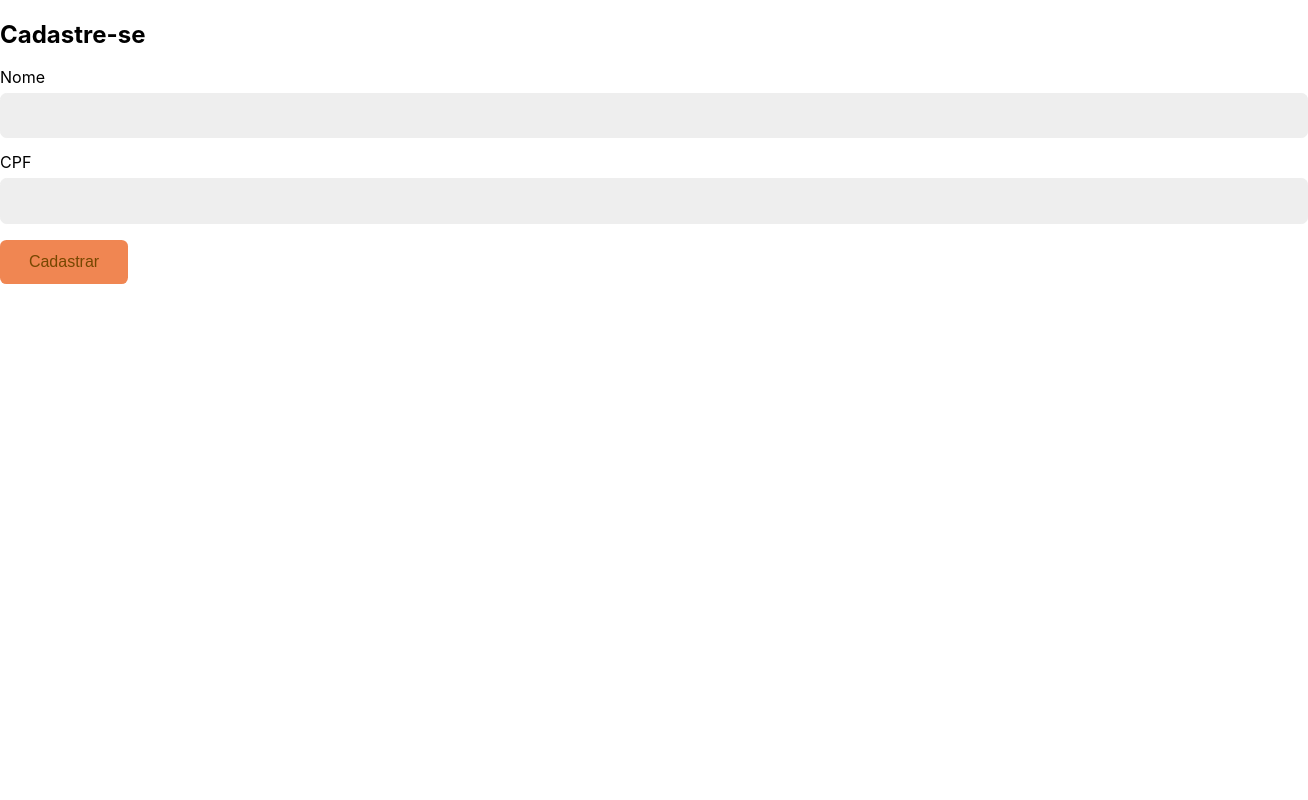
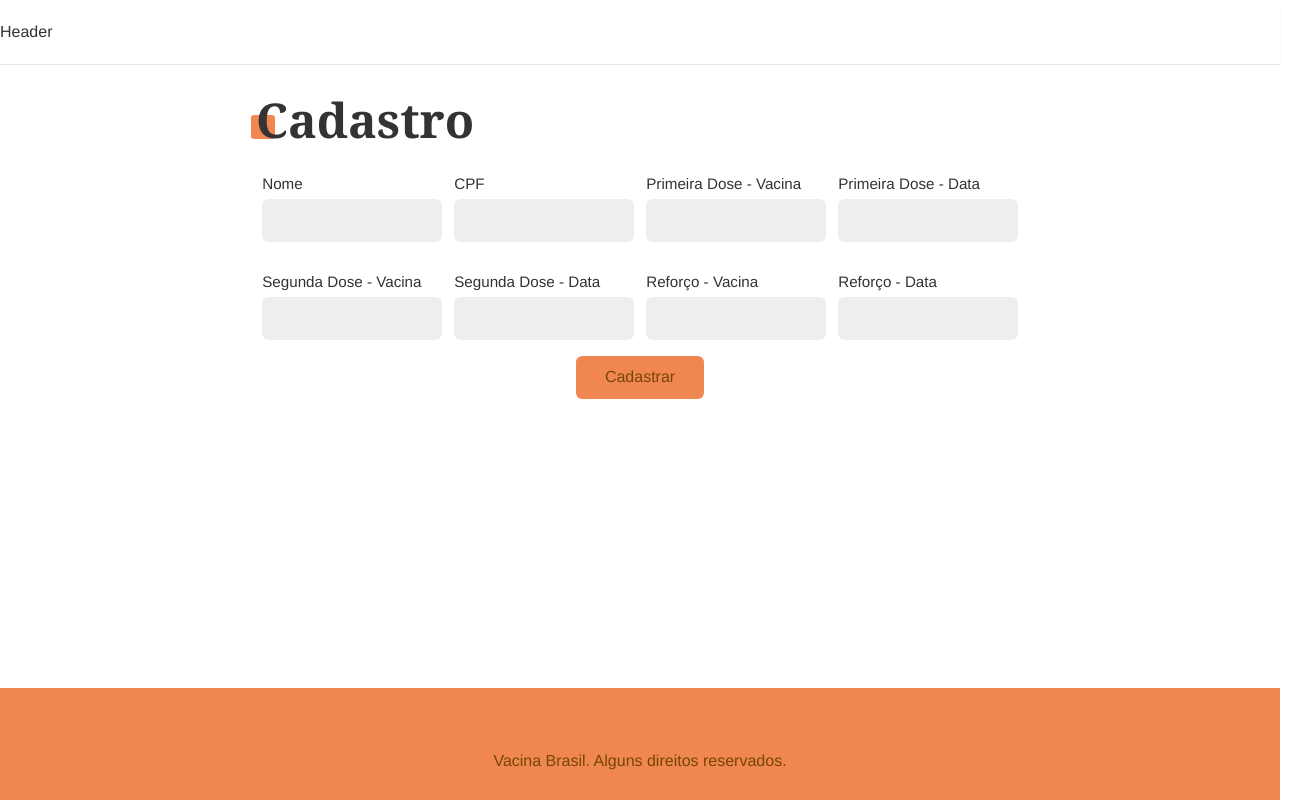
Before and after one commit to eduardopds/vacinabrasil, a React (Create React App) app in the folder frontend/: page /cadastro in a window 1280 px wide. Shown: the whole page, 1308 px wide, since content can reach past the window. Built offline with nearby package versions, Linux system fonts and the light colour scheme.

Commit message:
Tela de cadastro implementada

```diff
--- a/frontend/src/App.css
+++ b/frontend/src/App.css
@@ -1,38 +1,117 @@
-.App {
-  text-align: center;
+* {
+  box-sizing: border-box;
 }
 
-.App-logo {
-  height: 40vmin;
-  pointer-events: none;
+body {
+  margin: 0px;
+  color: #333;
+  --type-first: Helvetica, Arial, sans-serif;
+  --type-second: "Spectral", georgia;
+  font-family: var(--type-first);
 }
 
-@media (prefers-reduced-motion: no-preference) {
-  .App-logo {
-    animation: App-logo-spin infinite 20s linear;
+h1,
+h2,
+h3,
+h4,
+p {
+  margin: 0px;
+}
+
+ul,
+li {
+  list-style: none;
+  padding: 0px;
+  margin: 0px;
+}
+
+img {
+  display: block;
+  max-width: 100%;
+}
+
+button,
+input {
+  display: block;
+  font-size: 1rem;
+  font-family: var(--type-first);
+  color: #333;
+}
+
+a {
+  text-decoration: none;
+  color: #333;
+}
+
+.container {
+  max-width: 50rem;
+  padding: 0 1rem;
+  margin: 0 auto;
+}
+
+.mainContainer {
+  margin-top: 2rem;
+}
+
+.animeLeft {
+  opacity: 0;
+  transform: translateX(-20px);
+  animation: animeLeft 0.3s forwards;
+}
+
+@keyframes animeLeft {
+  to {
+    opacity: 1;
+    transform: initial;
   }
 }
 
-.App-header {
-  background-color: #282c34;
-  min-height: 100vh;
-  display: flex;
-  flex-direction: column;
-  align-items: center;
-  justify-content: center;
-  font-size: calc(10px + 2vmin);
-  color: white;
+.title {
+  font-family: var(--type-second);
+  line-height: 1;
+  font-size: 3rem;
+  margin: 1rem 0;
+  position: relative;
+  z-index: 1;
 }
 
-.App-link {
-  color: #61dafb;
+.title::after {
+  content: "";
+  display: block;
+  width: 1.5rem;
+  height: 1.5rem;
+  background: #f08652;
+  position: absolute;
+  bottom: 5px;
+  left: -5px;
+  border-radius: 0.2rem;
+  z-index: -1;
 }
 
-@keyframes App-logo-spin {
-  from {
-    transform: rotate(0deg);
-  }
-  to {
-    transform: rotate(360deg);
-  }
+.App {
+  display: grid;
+  grid-template-rows: 5rem 1fr 7rem;
+  min-height: 100vh;
+  grid-template-areas:
+    "header"
+    "content"
+    "footer";
 }
+
+.AppBody {
+  grid-area: content;
+  min-height: 100%;
+}
+
+Header {
+  grid-area: header;
+  position: fixed;
+}
+
+Footer {
+  grid-area: footer;
+}
+
+.VictoryContainer {
+  height: initial !important;
+}
--- a/frontend/src/App.js
+++ b/frontend/src/App.js
@@ -3,15 +3,23 @@ import Listagem from "./Components/Listagem";
 import { BrowserRouter, Routes, Route } from "react-router-dom";
 import React from "react";
 import UserCreate from "./Components/User/UserCreate";
+import Header from "./Components/Header";
+import Footer from "./Components/Footer";
 
 const App = () => {
   return (
+    <div className="App">
       <BrowserRouter>
+        <Header />
+        <main className="AppBody">
           <Routes>
             <Route path={"/"} element={<Listagem filter="default" />} />
             <Route path={"/cadastro"} element={<UserCreate></UserCreate>} />
           </Routes>
+        </main>
+        <Footer />
       </BrowserRouter>
+    </div>
   );
 };
 
--- /dev/null
+++ b/frontend/src/Components/Footer.js
@@ -0,0 +1,12 @@
+import React from "react";
+import styles from "./Footer.module.css";
+
+const Footer = () => {
+  return (
+    <footer className={styles.footer}>
+      <p>Vacina Brasil. Alguns direitos reservados.</p>
+    </footer>
+  );
+};
+
+export default Footer;
--- /dev/null
+++ b/frontend/src/Components/Footer.module.css
@@ -0,0 +1,12 @@
+.footer {
+  background: #f08652;
+  padding: 3rem 1rem 0 1rem;
+  text-align: center;
+  color: #764701;
+  width: 100%;
+  height: 7rem;
+}
+
+.footer p {
+  margin-top: 1rem;
+}
--- a/frontend/src/Components/Forms/Input.module.css
+++ b/frontend/src/Components/Forms/Input.module.css
@@ -6,7 +6,7 @@
   border: 1px solid #eee;
   display: block;
   width: 100%;
-  font-size: 1rem;
+  font-size: 0.85rem;
   padding: 0.8rem;
   border-radius: 0.4rem;
   background: #eee;
@@ -23,13 +23,7 @@
 
 .label {
   display: block;
-  font-size: 1rem;
+  font-size: 0.95rem;
   line-height: 1;
   padding-bottom: 0.5rem;
 }
-
-.error {
-  color: #f31;
-  font-size: 0.875rem;
-  margin-top: 0.25rem;
-}
--- /dev/null
+++ b/frontend/src/Components/Header.js
@@ -0,0 +1,15 @@
+import React from "react";
+import { Link } from "react-router-dom";
+import styles from "./Header.module.css";
+
+const Header = () => {
+  return (
+    <header className={styles.header}>
+      <nav className={styles.nav}>
+        <Link to="/">Header</Link>
+      </nav>
+    </header>
+  );
+};
+
+export default Header;
--- /dev/null
+++ b/frontend/src/Components/Header.module.css
@@ -0,0 +1,14 @@
+.header {
+  box-shadow: 0px 1px 1px rgba(0, 0, 0, 0.1);
+  width: 100%;
+  z-index: 100;
+  background: white;
+  top: 0px;
+}
+
+.nav {
+  display: flex;
+  justify-content: space-between;
+  align-items: center;
+  height: 4rem;
+}
--- a/frontend/src/Components/Listagem.css
+++ b/frontend/src/Components/Listagem.css
@@ -5,5 +5,5 @@ table {
 
 thead th {
   text-align: left;
-  border-bottom: 2px solid black;
+  border-bottom: 1.5px solid black;
 }
--- a/frontend/src/Components/User/User.js
+++ b/frontend/src/Components/User/User.js
@@ -1,5 +1,6 @@
 import React from "react";
 import "./User.css";
+import { dateToBrazil } from "../../dataUtil";
 
 const User = ({ user }) => {
   return (
@@ -7,11 +8,13 @@ const User = ({ user }) => {
       <td>{user.name}</td>
       <td>{user.cpf}</td>
       <td>{user.first_dose_vaccine ? user.first_dose_vaccine : "-"}</td>
-      <td>{user.first_dose_date ? user.first_dose_date : "-"}</td>
+      <td>{user.first_dose_date ? dateToBrazil(user.first_dose_date) : "-"}</td>
       <td>{user.second_dose_vaccine ? user.second_dose_vaccine : "-"}</td>
-      <td>{user.second_dose_date ? user.second_dose_date : "-"}</td>
+      <td>
+        {user.second_dose_date ? dateToBrazil(user.second_dose_date) : "-"}
+      </td>
       <td>{user.third_dose_vaccine ? user.third_dose_vaccine : "-"}</td>
-      <td>{user.third_dose_date ? user.third_dose_date : "-"}</td>
+      <td>{user.third_dose_date ? dateToBrazil(user.third_dose_date) : "-"}</td>
     </tr>
   );
 };
--- a/frontend/src/Components/User/UserCreate.css
+++ b/frontend/src/Components/User/UserCreate.css
@@ -0,0 +1,6 @@
+form {
+  display: flex;
+  flex-direction: row;
+  flex-wrap: wrap;
+  justify-content: space-around;
+}
--- a/frontend/src/Components/User/UserCreate.js
+++ b/frontend/src/Components/User/UserCreate.js
@@ -4,6 +4,8 @@ import useForm from "../../Hooks/useForm";
 import useFetch from "../../Hooks/useFetch";
 import Input from "../Forms/Input";
 import Button from "../Forms/Button";
+import { useNavigate } from "react-router-dom";
+import { dateToUSA } from "../../dataUtil";
 
 import { USER_POST } from "../../api";
 
@@ -17,6 +19,8 @@ const UserCreate = () => {
   const thirdDoseVaccine = useForm();
   const thirdDoseDate = useForm();
 
+  const navigate = useNavigate();
+
   const { loading, error, request } = useFetch();
 
   async function handleSubmit(event) {
@@ -24,24 +28,69 @@ const UserCreate = () => {
     const { url, options } = USER_POST({
       name: name.value,
       cpf: cpf.value,
+      first_dose_vaccine: firstDoseVaccine.value,
+      first_dose_date: dateToUSA(firstDoseDate.value),
+      second_dose_vaccine: secondDoseVaccine.value,
+      second_dose_date: dateToUSA(secondDoseDate.value),
+      third_dose_vaccine: thirdDoseVaccine.value,
+      third_dose_date: dateToUSA(thirdDoseDate.value),
     });
     const { response } = await request(url, options);
 
-    if (response.ok) console.log("ir pra listagem");
+    if (response.ok) navigate("/");
   }
 
   return (
-    <section className="animeLeft">
-      <h1 className="title">Cadastre-se</h1>
+    <section className="animeLeft container">
+      <h1 className="title">Cadastro</h1>
       <form onSubmit={handleSubmit}>
         <Input label="Nome" type="text" name="nome" {...name} />
-        <Input label="CPF" type="cpf" name="cpf" {...cpf} />
+        <Input label="CPF" type="text" name="cpf" {...cpf} />
+        <Input
+          label="Primeira Dose - Vacina"
+          type="text"
+          name="primeiradosevacina"
+          {...firstDoseVaccine}
+        />
+        <Input
+          label="Primeira Dose - Data"
+          type="text"
+          name="primeiradosedata"
+          {...firstDoseDate}
+        />
+
+        <Input
+          label="Segunda Dose - Vacina"
+          type="text"
+          name="segundadosevacina"
+          {...secondDoseVaccine}
+        />
+        <Input
+          label="Segunda Dose - Data"
+          type="text"
+          name="segundadosedata"
+          {...secondDoseDate}
+        />
+
+        <Input
+          label="Reforço - Vacina"
+          type="text"
+          name="reforcovacina"
+          {...thirdDoseVaccine}
+        />
+        <Input
+          label="Reforço - Data"
+          type="text"
+          name="reforcodata"
+          {...thirdDoseDate}
+        />
+
         {loading ? (
           <Button disabled>Cadastrando...</Button>
         ) : (
           <Button>Cadastrar</Button>
         )}
-        {/* <Error error={error} /> */}
+        {/* Criar componente <Error error={error} /> */}
       </form>
     </section>
   );
--- /dev/null
+++ b/frontend/src/dataUtil.js
@@ -0,0 +1,7 @@
+export function dateToBrazil(date) {
+  return date.substring(0, 10).split("-").reverse().join("/");
+}
+
+export function dateToUSA(date) {
+  return date.split("/").reverse().join("-");
+}
```
Also changed, not shown: 1 other file (tests, documents, lock files or other folders). Lines whose indentation alone changed are shown as unchanged.
